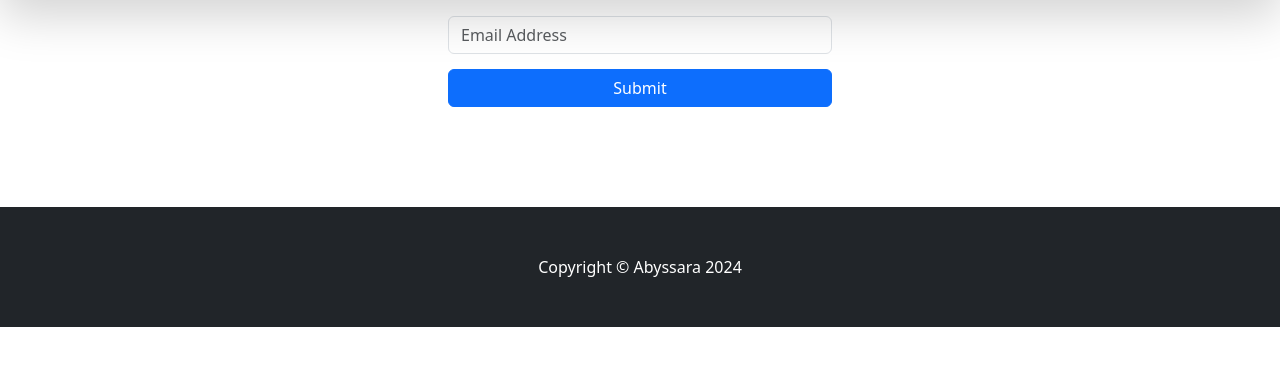
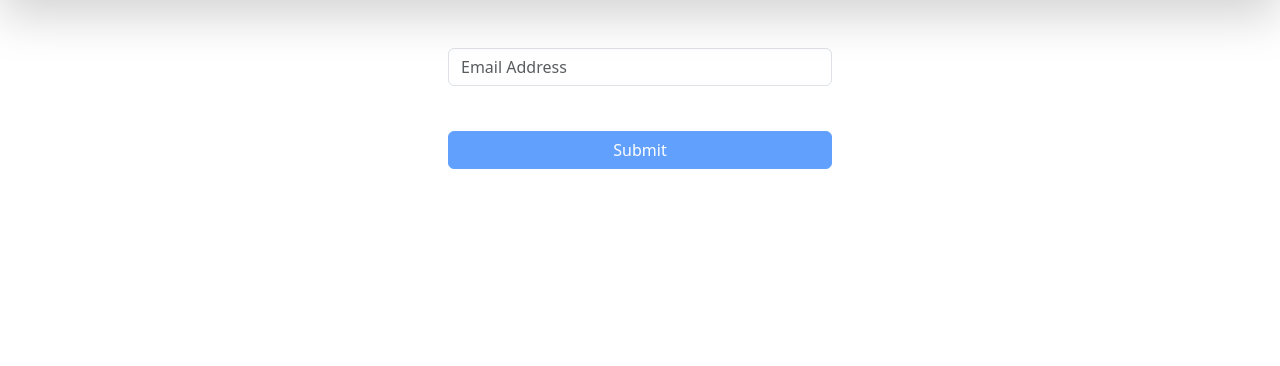
Before and after one commit to rasadov/FastSearch, a Flask app: page /password/forgot in a window 1280 px wide. Shown: the part 82-448 px from the top of the page. Run offline with Flask 3, Linux system fonts and the light colour scheme; parts of the project's set-up code (start-up, migrations or seed data) failed here and were passed over.

Commit message:
some fixes

```diff
--- a/src/app/templates/base.html
+++ b/src/app/templates/base.html
@@ -61,7 +61,10 @@
                 <p style="margin: auto auto auto 0;">
                     {{ message }}
                 </p>
-                <button type="button" class="flash-close float-right" data-dismiss="alert" style="margin: auto 0 auto auto;">&times;</button>
+                <button type="button" class="flash-close float-right" data-dismiss="alert"
+                style="margin: auto 0 auto auto; border: none; background-color: transparent;"
+                onclick="this.parentElement.parentElement.remove()"
+                >&times;</button>
             </div>
         </div>
         {% endfor %}
--- a/src/app/templates/form_base.html
+++ b/src/app/templates/form_base.html
@@ -4,11 +4,20 @@
 <title>
 Change Password
 </title>
+<style>
+footer {
+    display: none;
+}
+.muted {
+    opacity: 0.5;
+
+}
+</style>
 {% endblock %}
 
 {% block content %}
 <div>
-    <div style="text-align: center;">
+    <div class="text-center mb-5">
         <h1>
             {{ h1 }}
         </h1>
@@ -19,11 +28,13 @@ Change Password
             <div class="form-group">
                 {% if field.label.text == 'Submit' %}
                 </div>
-                <div style="width: 30%; margin: 15px auto;">
+                <div style="width: 30%; margin: 25px auto;">
                     {{ field(class='btn btn-primary', value='Submit', style='width: 100%;') }}
                 </div>
                 {% else %}
-                {{ field(class='form-control', placeholder=field.label.text, style='width:30%; max-width:50%; margin: 15px auto;') }}
+                <div style="margin: 45px auto;">
+                    {{ field(class='form-control', placeholder=field.label.text, style='width:30%; max-width:50%; margin: 15px auto;') }}
+                </div>
                 {% endif %}
 
                 {% for error in field.errors %}
@@ -34,3 +45,20 @@ Change Password
     </form>
 </div>
 {% endblock %}
+
+{% block scripts %}
+<script>
+    document.getElementById('submit').classList.add('muted');
+    document.getElementById('submit').disabled = true;
+    document.addEventListener('DOMContentLoaded', function() {
+        document.querySelectorAll('.form-control').forEach(element => {
+            element.addEventListener('input', function() {
+                // Your code to handle the value change goes here
+                document.getElementById('submit').classList.remove('muted');
+                document.getElementById('submit').disabled = false;
+            });
+
+        });
+    });
+</script>
+{% endblock %}
```
Also changed, not shown: src/app/static/css/search.css (+7 -0 lines), src/app/templates/Main/search.html (+7 -1 lines).
